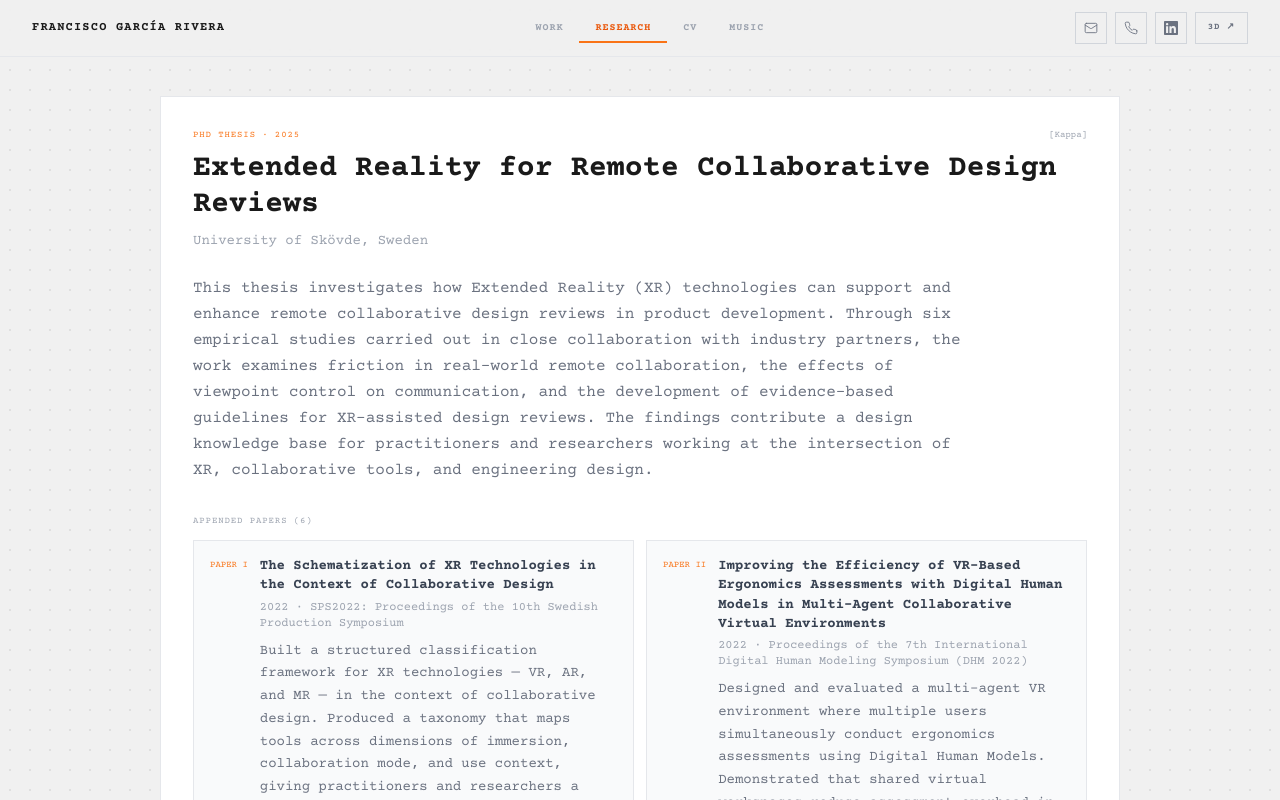
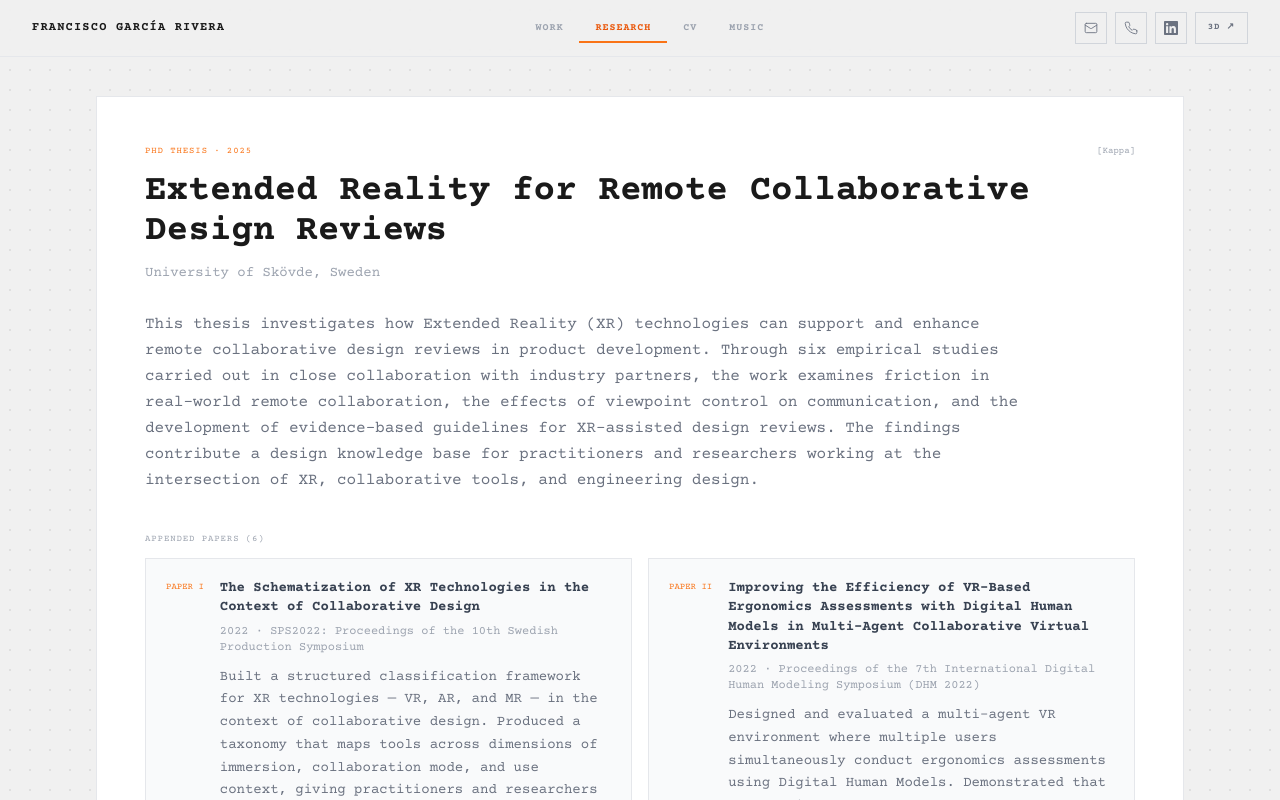
Before and after one commit to coacopacoXR/portfoliodefinitive, a React (Vite) app: page / in a window 1280 px wide. Both pictures are taken after a click on the button "RESEARCH". Built offline with nearby package versions, Linux system fonts and the light colour scheme.

Commit message:
Improvements across the board

```diff
--- a/App.tsx
+++ b/App.tsx
@@ -588,34 +588,34 @@ const ResearchTab = ({ isHackerMode }: { isHackerMode: boolean }) => {
   return (
     <div>
       {/* PhD Thesis — Featured */}
-      <div className={`border p-8 mb-10 ${isHackerMode ? 'bg-[#0a0a0a] border-green-800' : 'bg-white border-gray-200'}`}>
-        <div className="flex items-start justify-between mb-2">
+      <div className={`border p-8 md:p-12 mb-10 ${isHackerMode ? 'bg-[#0a0a0a] border-green-800' : 'bg-white border-gray-200'}`}>
+        <div className="flex items-start justify-between mb-3">
           <span className={`text-[9px] font-mono uppercase tracking-widest ${isHackerMode ? 'text-green-600' : 'text-orange-500'}`}>
             PhD Thesis · {thesisData.year}
           </span>
           <span className={`text-[9px] font-mono ${meta}`}>[Kappa]</span>
         </div>
-        <h2 className={`text-2xl md:text-3xl font-bold leading-tight mb-2 ${isHackerMode ? 'text-green-300' : 'text-[#1a1a1a]'}`}>
+        <h2 className={`text-3xl md:text-4xl font-bold leading-tight mb-3 ${isHackerMode ? 'text-green-300' : 'text-[#1a1a1a]'}`}>
           {thesisData.title}
         </h2>
-        <p className={`text-sm font-mono mb-6 ${meta}`}>{thesisData.university}</p>
-        <p className={`text-base leading-relaxed mb-8 max-w-3xl ${body}`}>{thesisData.abstract}</p>
+        <p className={`text-sm font-mono mb-7 ${meta}`}>{thesisData.university}</p>
+        <p className={`text-base leading-relaxed mb-10 max-w-4xl ${body}`}>{thesisData.abstract}</p>
 
         {/* Papers */}
         <div className="mb-6">
           <p className={`text-[9px] font-mono uppercase tracking-widest mb-3 ${meta}`}>
             Appended Papers ({thesisData.papers.length})
           </p>
-          <div className="grid grid-cols-1 md:grid-cols-2 gap-3">
+          <div className="grid grid-cols-1 md:grid-cols-2 gap-4">
             {thesisData.papers.map(paper => (
                 <div key={paper.number}
-                  className={`flex items-start gap-3 p-4 border ${isHackerMode ? 'border-green-900 bg-[#050505]' : 'border-gray-200 bg-gray-50'}`}>
+                  className={`flex items-start gap-4 p-5 border ${isHackerMode ? 'border-green-900 bg-[#050505]' : 'border-gray-200 bg-gray-50'}`}>
                   <span className={`text-[9px] font-mono uppercase whitespace-nowrap mt-0.5 flex-shrink-0 ${isHackerMode ? 'text-green-600' : 'text-orange-500'}`}>{paper.number}</span>
                   <div className="min-w-0">
-                    <p className={`text-sm font-semibold leading-snug mb-1 ${isHackerMode ? 'text-green-400' : 'text-gray-700'}`}>{paper.title}</p>
-                    <p className={`text-xs font-mono mb-2 ${meta}`}>{paper.year} · {paper.journal}</p>
+                    <p className={`text-sm font-semibold leading-snug mb-1.5 ${isHackerMode ? 'text-green-400' : 'text-gray-700'}`}>{paper.title}</p>
+                    <p className={`text-xs font-mono mb-2.5 ${meta}`}>{paper.year} · {paper.journal}</p>
                     {paper.description && (
-                      <p className={`text-sm leading-relaxed mb-2 ${body}`}>{paper.description}</p>
+                      <p className={`text-sm leading-relaxed mb-3 ${body}`}>{paper.description}</p>
                     )}
                     {paper.doi && (
                       <a href={paper.doi} target="_blank" rel="noreferrer"
@@ -649,8 +649,8 @@ const ResearchTab = ({ isHackerMode }: { isHackerMode: boolean }) => {
           { value: confCount,               label: 'Conf. Papers' },
           { value: oaCount,                 label: 'Open Access' },
         ].map(({ value, label }) => (
-          <div key={label} className={`px-6 py-5 ${isHackerMode ? 'bg-[#050505]' : 'bg-[#f0f0f0]'}`}>
-            <p className={`text-3xl font-bold leading-none mb-1 ${isHackerMode ? 'text-green-400' : 'text-[#1a1a1a]'}`}>{value}</p>
+          <div key={label} className={`px-8 py-6 ${isHackerMode ? 'bg-[#050505]' : 'bg-[#f0f0f0]'}`}>
+            <p className={`text-4xl font-bold leading-none mb-1.5 ${isHackerMode ? 'text-green-400' : 'text-[#1a1a1a]'}`}>{value}</p>
             <p className={`text-[9px] font-mono uppercase tracking-widest ${meta}`}>{label}</p>
           </div>
         ))}
@@ -663,7 +663,7 @@ const ResearchTab = ({ isHackerMode }: { isHackerMode: boolean }) => {
             <p className={`text-[9px] font-mono uppercase tracking-widest mb-3 ${meta}`}>{year}</p>
             <div className={`flex flex-col border-t ${section}`}>
               {publicationsData.filter(p => p.year === year).map((pub, i) => (
-                <div key={i} className={`flex flex-col md:flex-row md:items-baseline gap-2 md:gap-5 py-3 border-b ${section}`}>
+                <div key={i} className={`flex flex-col md:flex-row md:items-baseline gap-2 md:gap-5 py-4 border-b ${section}`}>
                   <div className="flex-shrink-0">
                     <span className={`text-[8px] font-mono uppercase tracking-wider px-1.5 py-0.5 border
                       ${pub.type === 'Article'
@@ -673,12 +673,12 @@ const ResearchTab = ({ isHackerMode }: { isHackerMode: boolean }) => {
                     </span>
                   </div>
                   <div className="flex-grow min-w-0">
-                    <p className={`text-sm font-semibold leading-snug mb-0.5 ${isHackerMode ? 'text-green-300' : 'text-[#1a1a1a]'}`}>
+                    <p className={`text-base font-semibold leading-snug mb-1 ${isHackerMode ? 'text-green-300' : 'text-[#1a1a1a]'}`}>
                       {pub.doi
                         ? <a href={pub.doi} target="_blank" rel="noreferrer" className={`hover:underline underline-offset-2 transition-colors ${isHackerMode ? 'hover:text-green-100' : 'hover:text-orange-600'}`}>{pub.title}</a>
                         : pub.title}
                     </p>
-                    <p className={`text-xs italic truncate ${body}`}>{pub.journal}</p>
+                    <p className={`text-sm italic truncate ${body}`}>{pub.journal}</p>
                   </div>
                   <div className="flex items-center gap-2 flex-shrink-0">
                     {pub.open_access && (
@@ -920,7 +920,7 @@ const TwoDimensionalView = ({ items, onSelect, isHackerMode, activeTab }: { item
       {/* Mobile sub-nav spacer (mobile tabs adds ~40px) */}
       <div className="md:hidden h-10" />
 
-      <div className="max-w-5xl mx-auto px-4 md:px-8 py-10">
+      <div className={`mx-auto px-4 md:px-8 py-10 ${activeTab === 'research' ? 'max-w-6xl' : 'max-w-5xl'}`}>
         <AnimatePresence mode="wait">
           <motion.div
             key={activeTab}
--- a/data.ts
+++ b/data.ts
@@ -71,12 +71,57 @@ export const projectsData: Project[] = [
 
 export const publicationsData: Publication[] = [
   {
+    year: 2026,
+    title: "Towards Advanced Collaboration Systems for Design Reviews in Product and Production Development",
+    authors: "Francisco Garcia Rivera, P Mugur, D Li, Henrik Söderlund",
+    journal: "IOP Conference Series: Materials Science and Engineering 1342 (1), 012040",
+    type: "Conference Paper",
+    doi: "https://doi.org/10.1088/1757-899X/1342/1/012040",
+    open_access: true
+  },
+  {
+    year: 2025,
+    title: "Human-centered design of VR interface features to support mental workload and spatial cognition during collaboration tasks in manufacturing",
+    authors: "Huizhong Cao, Francisco Garcia Rivera, Henrik Söderlund, C Berlin, J Stahre, Björn Johansson",
+    journal: "Cognition, Technology & Work 27 (3), 467–485",
+    type: "Article",
+    doi: "https://doi.org/10.1007/s10111-025-00809-6",
+    open_access: true
+  },
+  {
+    year: 2025,
+    title: "Beyond Videoconferencing: How Collaborative Tools Make Virtual Design Reviews Work",
+    authors: "Francisco Garcia Rivera, Asreen Rostami, Huizhong Cao, Dan Högberg, Maurice Lamb",
+    journal: "International Conference on Human-Computer Interaction (HCII 2025)",
+    type: "Conference Paper",
+    doi: "https://scholar.google.com/citations?view_op=view_citation&hl=en&user=h2on66wAAAAJ&citation_for_view=h2on66wAAAAJ:0EnyYjriUFMC",
+    open_access: false
+  },
+  {
     year: 2025,
     title: "Friction situations in real-world remote design reviews when using CAD and videoconferencing tools",
     authors: "Francisco Garcia Rivera, Maurice Lamb, Dan Högberg, Beatrice Alenljung",
-    journal: "Empathic Computing",
+    journal: "Empathic Computing 1 (1)",
     type: "Article",
     doi: "https://doi.org/10.70401/ec.2025.0001",
+    open_access: true
+  },
+  {
+    year: 2024,
+    title: "Leveraging Activity Theory and Functional Modelling for Implementing Extended Reality in Design Reviews",
+    authors: "Francisco Garcia Rivera, Francesco Ferrise, M Panarotto",
+    journal: "Congress of the International Ergonomics Association (IEA 2024), 360–366",
+    type: "Conference Paper",
+    doi: "https://scholar.google.com/citations?view_op=view_citation&hl=en&user=h2on66wAAAAJ&citation_for_view=h2on66wAAAAJ:MXK_kJrjxJIC",
+    open_access: false
+  },
+  {
+    year: 2024,
+    title: "How Can XR Enhance Collaboration with CAD/CAE Tools in Remote Design Reviews?",
+    authors: "Francisco Garcia Rivera, Asreen Rostami, Sandra Mattsson, Henrik Söderlund",
+    journal: "Proceedings of the 11th Swedish Production Symposium (SPS2024)",
+    type: "Conference Paper",
+    doi: "https://doi.org/10.3233/ATDE240182",
     open_access: true
   },
   {
@@ -90,27 +135,18 @@ export const publicationsData: Publication[] = [
   },
   {
     year: 2024,
-    title: "How Can XR Enhance Collaboration with CAD/CAE Tools in Remote Design Reviews?",
-    authors: "Francisco Garcia Rivera, Rostami Asreen, Sandra Mattsson, Henrik Söderlund",
-    journal: "Proceedings of the 11th Swedish Production Symposium (SPS2024)",
-    type: "Conference Paper",
-    doi: "https://doi.org/10.3233/ATDE240182",
-    open_access: true
-  },
-  {
-    year: 2024,
     title: "Examining the Impact of Camera Control on Collaborative Problem-Solving",
     authors: "Francisco Garcia Rivera, Maurice Lamb",
     journal: "Proceedings of the 19th SweCog Conference",
-    type: "Conference Paper, Poster",
-    doi: "",
+    type: "Conference Paper",
+    doi: "https://scholar.google.com/citations?view_op=view_citation&hl=en&user=h2on66wAAAAJ&citation_for_view=h2on66wAAAAJ:UebtZRa9Y70C",
     open_access: true
   },
   {
     year: 2023,
     title: "New technologies for the classification of proximal humeral fractures: Comparison between Virtual Reality and 3D printed models—a randomised controlled trial",
     authors: "Rafael Almirón Santa-Bárbara, Francisco García Rivera, Maurice Lamb, Rodrigo Víquez Da-Silva, Mario Gutiérrez Bedmar",
-    journal: "Virtual Reality",
+    journal: "Virtual Reality 27 (3), 1623–1634",
     type: "Article",
     doi: "https://doi.org/10.1007/s10055-023-00757-4",
     open_access: true
@@ -119,7 +155,7 @@ export const publicationsData: Publication[] = [
     year: 2022,
     title: "DHM supported assessment of the effects of using an exoskeleton during work",
     authors: "Francisco Garcia Rivera, Dan Högberg, Maurice Lamb, Estela Perez Luque",
-    journal: "International Journal of Human Factors Modelling and Simulation",
+    journal: "International Journal of Human Factors Modelling and Simulation 7 (3–4), 231–246",
     type: "Article",
     doi: "https://doi.org/10.1504/ijhfms.2021.10048920",
     open_access: false
@@ -146,7 +182,7 @@ export const publicationsData: Publication[] = [
     year: 2021,
     title: "A Framework to Model the Use of Exoskeletons in DHM Tools",
     authors: "Francisco Garcia Rivera, Anna Brolin, Estela Perez Luque, Dan Högberg",
-    journal: "Advances in Simulation and Digital Human Modeling",
+    journal: "Advances in Simulation and Digital Human Modeling (AHFE 2021)",
     type: "Conference Paper",
     doi: "https://doi.org/10.1007/978-3-030-79763-8_38",
     open_access: false
@@ -162,8 +198,17 @@ export const publicationsData: Publication[] = [
   },
   {
     year: 2020,
+    title: "The Use and Usage of Virtual Reality Technologies in Planning and Implementing New Workstations",
+    authors: "René Reinhard, Peter Mårdberg, Francisco García Rivera, Tobias Forsberg, Anton Berce, Fang Mingji, Dan Högberg",
+    journal: "DHM2020: Proceedings of the 6th International Digital Human Modeling Symposium",
+    type: "Conference Paper",
+    doi: "https://doi.org/10.3233/ATDE200047",
+    open_access: true
+  },
+  {
+    year: 2020,
     title: "Aiding Observational Ergonomic Evaluation Methods Using MOCAP Systems Supported by AI-Based Posture Recognition",
-    authors: "Victor Igelmo, Anna Syberfeldt, Dan Högberg, Francisco García Rivera, Estela Peréz Luque",
+    authors: "Victor Igelmo, Anna Syberfeldt, Dan Högberg, Francisco García Rivera, Estela Pérez Luque",
     journal: "DHM2020: Proceedings of the 6th International Digital Human Modeling Symposium",
     type: "Conference Paper",
     doi: "https://doi.org/10.3233/ATDE200050",
@@ -188,14 +233,23 @@ export const publicationsData: Publication[] = [
     open_access: true
   },
   {
-    year: 2020,
-    title: "The Use and Usage of Virtual Reality Technologies in Planning and Implementing New Workstations",
-    authors: "René Reinhard, Peter Mårdberg, Francisco García Rivera, Tobias Forsberg, Anton Berce, Fang Mingji, Dan Högberg",
-    journal: "DHM2020: Proceedings of the 6th International Digital Human Modeling Symposium",
-    type: "Conference Paper",
-    doi: "https://doi.org/10.3233/ATDE200047",
+    year: 2019,
+    title: "Using Motion Capture and Virtual Reality to Test the Advantages of Human Robot Collaboration",
+    authors: "Francisco Garcia Rivera",
+    journal: "MSc Thesis, University of Skövde",
+    type: "Thesis",
+    doi: "https://scholar.google.com/citations?view_op=view_citation&hl=en&user=h2on66wAAAAJ&citation_for_view=h2on66wAAAAJ:9yKSN-GCB0IC",
     open_access: true
-  }
+  },
+  {
+    year: 2018,
+    title: "Implementation of Metallic Profiles in Social Houses",
+    authors: "Francisco Garcia Rivera, D Hoyos Rodriguez",
+    journal: "BSc Thesis",
+    type: "Thesis",
+    doi: "https://scholar.google.com/citations?view_op=view_citation&hl=en&user=h2on66wAAAAJ&citation_for_view=h2on66wAAAAJ:eQOLeE2rZwMC",
+    open_access: false
+  },
 ];
 
 export const scholarData: Scholar = {
```
